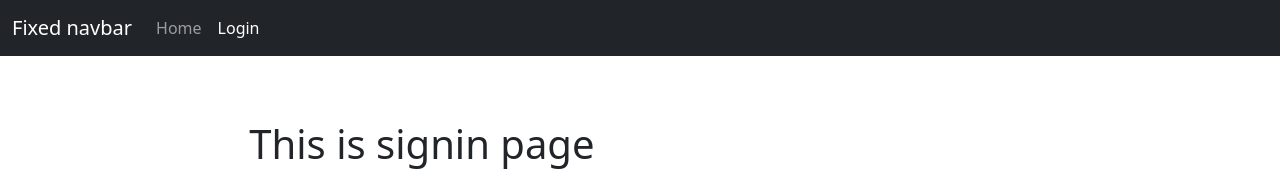
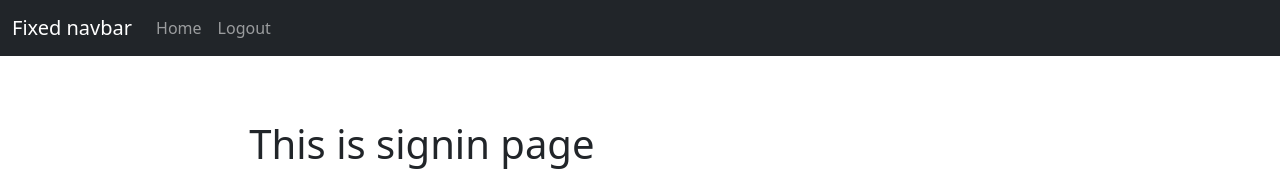
Before and after one commit to nurulmac11/laravel-todo, a Vue app in the folder frontend/: page /login in a window 1280 px wide. Shown: the top 171 px of the page. Built offline with nearby package versions, Linux system fonts and the light colour scheme; sample sign-in values are in the browser's storage.

Commit message:
login check added

```diff
--- a/frontend/src/App.vue
+++ b/frontend/src/App.vue
@@ -1,5 +1,9 @@
 <script setup lang="ts">
 import { RouterLink, RouterView } from 'vue-router'
+import {useAuthStore} from "@/stores/auth";
+import {storeToRefs} from "pinia";
+const authStore = useAuthStore();
+const { accessToken } = storeToRefs(authStore);
 </script>
 
 <template>
@@ -13,10 +17,13 @@ import { RouterLink, RouterView } from 'vue-router'
         <div class="collapse navbar-collapse" id="navbarCollapse">
           <ul class="navbar-nav me-auto mb-2 mb-md-0">
             <li class="nav-item">
-              <RouterLink to="/" class="nav-link">Home</RouterLink>
+              <RouterLink to="/" active-class="active" class="nav-link">Home</RouterLink>
             </li>
-            <li class="nav-item">
-              <RouterLink to="/login" class="nav-link">Login</RouterLink>
+            <li class="nav-item" v-if="!accessToken">
+              <RouterLink to="/login" active-class="active" class="nav-link">Login</RouterLink>
+            </li>
+            <li class="nav-item" v-if="accessToken">
+              <RouterLink to="/logout" active-class="active" class="nav-link">Logout</RouterLink>
             </li>
           </ul>
         </div>
--- a/frontend/src/router/index.ts
+++ b/frontend/src/router/index.ts
@@ -15,10 +15,12 @@ const router = createRouter({
     {
       path: '/login',
       name: 'login',
-      // route level code-splitting
-      // this generates a separate chunk (About.[hash].js) for this route
-      // which is lazy-loaded when the route is visited.
       component: () => import('../views/LoginView.vue')
+    },
+    {
+      path: '/logout',
+      name: 'logout',
+      component: () => import('../views/LogoutView.vue')
     }
   ]
 })
--- a/frontend/src/stores/auth.ts
+++ b/frontend/src/stores/auth.ts
@@ -5,13 +5,13 @@ import {useAlertStore} from "@/stores/alert";
 
 
 const baseUrl = `${import.meta.env.VITE_BASE_URL}/auth`;
-console.log(baseUrl);
+
 export const useAuthStore = defineStore({
     id: 'auth',
     state: () => {
         return {
             alert: {},
-            user: JSON.parse(localStorage.getItem('user') || ""),
+            user: JSON.parse(localStorage.getItem('user') || "{}"),
             returnUrl: "",
             accessToken: localStorage.getItem('access_token') || "",
         }
@@ -38,7 +38,9 @@ export const useAuthStore = defineStore({
         },
         logout() {
             this.user = {};
+            this.accessToken = "";
             localStorage.removeItem('user');
+            localStorage.removeItem('access_token');
             router.push('/login');
         }
     }
--- /dev/null
+++ b/frontend/src/views/LogoutView.vue
@@ -0,0 +1,20 @@
+<script setup>
+import { ref } from "vue";
+import {useAuthStore} from "../stores/auth";
+
+  const authStore = useAuthStore();
+  authStore.logout()
+</script>
+
+<template>
+  <div class="about">
+  </div>
+</template>
+
+<script>
+
+</script>
+
+<style>
+
+</style>
```
Also changed, not shown: 1 other file (tests, documents, lock files or other folders).
